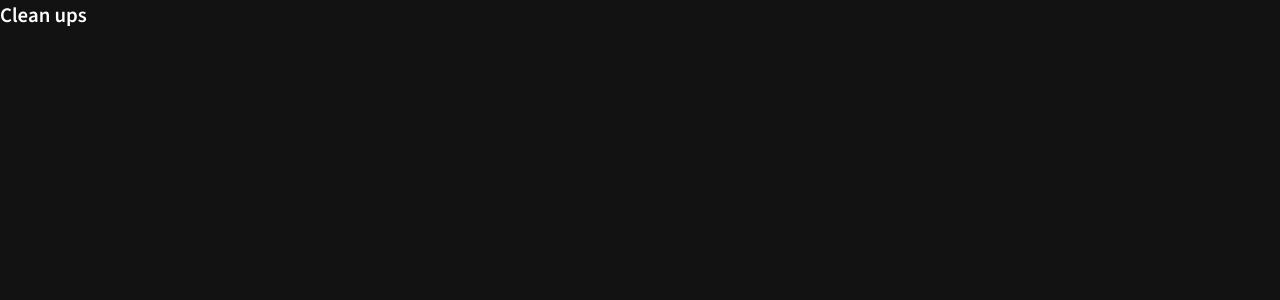
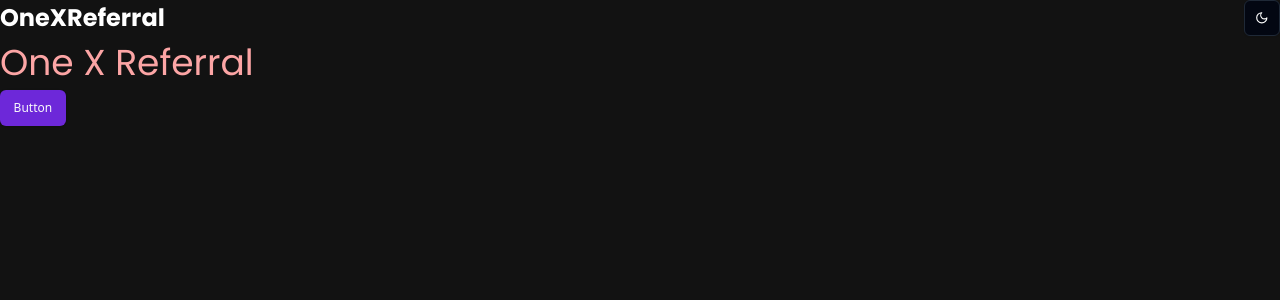
Before and after one commit to abhiiishek07/OneXReferral, a Next.js app: page / in a window 1280 px wide. Shown: the top 300 px of the page. Built offline with nearby package versions, Linux system fonts and the light colour scheme.

Commit message:
Feat: add next-themes

```diff
--- a/package.json
+++ b/package.json
@@ -9,9 +9,11 @@
     "lint": "next lint"
   },
   "dependencies": {
+    "@radix-ui/react-dropdown-menu": "^2.1.5",
+    "@radix-ui/react-slot": "^1.1.1",
     "class-variance-authority": "^0.7.1",
     "clsx": "^2.1.1",
-    "lucide-react": "^0.469.0",
+    "lucide-react": "^0.474.0",
     "next": "^14.2.22",
     "next-themes": "^0.4.4",
     "react": "^18.3.1",
--- a/src/app/(others)/layout.js
+++ b/src/app/(others)/layout.js
@@ -1,6 +1,7 @@
 import { poppins, source_sans } from "@/utils/fonts";
-import "../globals.css";
+import "@/app/globals.css";
 import { ThemeProvider } from "@/components/theme-provider";
+import Header from "@/components/shared/header";
 
 export const metadata = {
   title: "OneXReferral - One Referral Can Change Everything",
@@ -10,14 +11,15 @@
 export default function RootLayout({ children }) {
   return (
     <html lang="en">
-      <body className={` antialiased ${poppins} ${source_sans}`}>
+      <body className={`antialiased ${poppins} ${source_sans}`}>
         <ThemeProvider
           attribute="class"
           defaultTheme="dark"
           enableSystem
           disableTransitionOnChange
         >
-          {children}
+          <Header />
+          <main className="h-screen">{children}</main>
         </ThemeProvider>
       </body>
     </html>
--- a/src/app/(others)/page.js
+++ b/src/app/(others)/page.js
@@ -1,9 +1,12 @@
+"use client";
 import Image from "next/image";
+import { Button } from "@/components/ui/button";
 
 export default function Home() {
   return (
-    <section>
-      <p className="font-secondary font-semibold text-2xl">Clean ups</p>
+    <section className=" min-h-screen w-full text-red-300 ">
+      <h1 className="font-primary text-5xl ">One X Referral</h1>
+      <Button>Button</Button>
     </section>
   );
 }
--- a/src/app/globals.css
+++ b/src/app/globals.css
@@ -6,24 +6,24 @@
 @layer base {
   :root {
     --background: 0 0% 100%;
-    --foreground: 240 10% 3.9%;
+    --foreground: 224 71.4% 4.1%;
     --card: 0 0% 100%;
-    --card-foreground: 240 10% 3.9%;
+    --card-foreground: 224 71.4% 4.1%;
     --popover: 0 0% 100%;
-    --popover-foreground: 240 10% 3.9%;
-    --primary: 142.1 76.2% 36.3%;
-    --primary-foreground: 355.7 100% 97.3%;
-    --secondary: 240 4.8% 95.9%;
-    --secondary-foreground: 240 5.9% 10%;
-    --muted: 240 4.8% 95.9%;
-    --muted-foreground: 240 3.8% 46.1%;
-    --accent: 240 4.8% 95.9%;
-    --accent-foreground: 240 5.9% 10%;
+    --popover-foreground: 224 71.4% 4.1%;
+    --primary: 262.1 83.3% 57.8%;
+    --primary-foreground: 210 20% 98%;
+    --secondary: 220 14.3% 95.9%;
+    --secondary-foreground: 220.9 39.3% 11%;
+    --muted: 220 14.3% 95.9%;
+    --muted-foreground: 220 8.9% 46.1%;
+    --accent: 220 14.3% 95.9%;
+    --accent-foreground: 220.9 39.3% 11%;
     --destructive: 0 84.2% 60.2%;
-    --destructive-foreground: 0 0% 98%;
-    --border: 240 5.9% 90%;
-    --input: 240 5.9% 90%;
-    --ring: 142.1 76.2% 36.3%;
+    --destructive-foreground: 210 20% 98%;
+    --border: 220 13% 91%;
+    --input: 220 13% 91%;
+    --ring: 262.1 83.3% 57.8%;
     --radius: 0.5rem;
     --chart-1: 12 76% 61%;
     --chart-2: 173 58% 39%;
@@ -33,25 +33,25 @@
   }
 
   .dark {
-    --background: 20 14.3% 4.1%;
-    --foreground: 0 0% 95%;
-    --card: 24 9.8% 10%;
-    --card-foreground: 0 0% 95%;
-    --popover: 0 0% 9%;
-    --popover-foreground: 0 0% 95%;
-    --primary: 142.1 70.6% 45.3%;
-    --primary-foreground: 144.9 80.4% 10%;
-    --secondary: 240 3.7% 15.9%;
-    --secondary-foreground: 0 0% 98%;
-    --muted: 0 0% 15%;
-    --muted-foreground: 240 5% 64.9%;
-    --accent: 12 6.5% 15.1%;
-    --accent-foreground: 0 0% 98%;
+    --background: 224 71.4% 4.1%;
+    --foreground: 210 20% 98%;
+    --card: 224 71.4% 4.1%;
+    --card-foreground: 210 20% 98%;
+    --popover: 224 71.4% 4.1%;
+    --popover-foreground: 210 20% 98%;
+    --primary: 263.4 70% 50.4%;
+    --primary-foreground: 210 20% 98%;
+    --secondary: 215 27.9% 16.9%;
+    --secondary-foreground: 210 20% 98%;
+    --muted: 215 27.9% 16.9%;
+    --muted-foreground: 217.9 10.6% 64.9%;
+    --accent: 215 27.9% 16.9%;
+    --accent-foreground: 210 20% 98%;
     --destructive: 0 62.8% 30.6%;
-    --destructive-foreground: 0 85.7% 97.3%;
-    --border: 240 3.7% 15.9%;
-    --input: 240 3.7% 15.9%;
-    --ring: 142.4 71.8% 29.2%;
+    --destructive-foreground: 210 20% 98%;
+    --border: 215 27.9% 16.9%;
+    --input: 215 27.9% 16.9%;
+    --ring: 263.4 70% 50.4%;
     --chart-1: 220 70% 50%;
     --chart-2: 160 60% 45%;
     --chart-3: 30 80% 55%;
--- /dev/null
+++ b/src/components/shared/header/index.js
@@ -0,0 +1,41 @@
+"use client";
+import { Moon, Sun } from "lucide-react";
+import { useTheme } from "next-themes";
+
+import { Button } from "@/components/ui/button";
+import {
+  DropdownMenu,
+  DropdownMenuContent,
+  DropdownMenuItem,
+  DropdownMenuTrigger,
+} from "@/components/ui/dropdown-menu";
+
+const Header = () => {
+  const { setTheme } = useTheme();
+  return (
+    <div className="flex items-center justify-between">
+      <h1 className="font-primary font-bold text-3xl">OneXReferral</h1>
+      <div>
+        <DropdownMenu>
+          <DropdownMenuTrigger asChild>
+            <Button variant="outline" size="icon">
+              <Sun className="h-[1.2rem] w-[1.2rem] rotate-0 scale-100 transition-all dark:-rotate-90 dark:scale-0 " />
+              <Moon className="absolute h-[1.2rem] w-[1.2rem] rotate-90 scale-0 transition-all dark:rotate-0 dark:scale-100" />
+              <span className="sr-only">Toggle theme</span>
+            </Button>
+          </DropdownMenuTrigger>
+          <DropdownMenuContent align="end">
+            <DropdownMenuItem onClick={() => setTheme("light")}>
+              Light
+            </DropdownMenuItem>
+            <DropdownMenuItem onClick={() => setTheme("dark")}>
+              Dark
+            </DropdownMenuItem>
+          </DropdownMenuContent>
+        </DropdownMenu>
+      </div>
+    </div>
+  );
+};
+
+export default Header;
--- a/src/components/theme-provider/index.jsx
+++ b/src/components/theme-provider/index.jsx
@@ -4,5 +4,7 @@
 import { ThemeProvider as NextThemesProvider } from "next-themes";
 
 export function ThemeProvider({ children, ...props }) {
+  console.log("children", children, props);
+
   return <NextThemesProvider {...props}>{children}</NextThemesProvider>;
 }
--- /dev/null
+++ b/src/components/ui/button.jsx
@@ -0,0 +1,48 @@
+import * as React from "react"
+import { Slot } from "@radix-ui/react-slot"
+import { cva } from "class-variance-authority";
+
+import { cn } from "@/lib/utils"
+
+const buttonVariants = cva(
+  "inline-flex items-center justify-center gap-2 whitespace-nowrap rounded-md text-sm font-medium transition-colors focus-visible:outline-none focus-visible:ring-1 focus-visible:ring-ring disabled:pointer-events-none disabled:opacity-50 [&_svg]:pointer-events-none [&_svg]:size-4 [&_svg]:shrink-0",
+  {
+    variants: {
+      variant: {
+        default:
+          "bg-primary text-primary-foreground shadow hover:bg-primary/90",
+        destructive:
+          "bg-destructive text-destructive-foreground shadow-sm hover:bg-destructive/90",
+        outline:
+          "border border-input bg-background shadow-sm hover:bg-accent hover:text-accent-foreground",
+        secondary:
+          "bg-secondary text-secondary-foreground shadow-sm hover:bg-secondary/80",
+        ghost: "hover:bg-accent hover:text-accent-foreground",
+        link: "text-primary underline-offset-4 hover:underline",
+      },
+      size: {
+        default: "h-9 px-4 py-2",
+        sm: "h-8 rounded-md px-3 text-xs",
+        lg: "h-10 rounded-md px-8",
+        icon: "h-9 w-9",
+      },
+    },
+    defaultVariants: {
+      variant: "default",
+      size: "default",
+    },
+  }
+)
+
+const Button = React.forwardRef(({ className, variant, size, asChild = false, ...props }, ref) => {
+  const Comp = asChild ? Slot : "button"
+  return (
+    (<Comp
+      className={cn(buttonVariants({ variant, size, className }))}
+      ref={ref}
+      {...props} />)
+  );
+})
+Button.displayName = "Button"
+
+export { Button, buttonVariants }
--- /dev/null
+++ b/src/components/ui/dropdown-menu.jsx
@@ -0,0 +1,158 @@
+"use client"
+
+import * as React from "react"
+import * as DropdownMenuPrimitive from "@radix-ui/react-dropdown-menu"
+import { Check, ChevronRight, Circle } from "lucide-react"
+
+import { cn } from "@/lib/utils"
+
+const DropdownMenu = DropdownMenuPrimitive.Root
+
+const DropdownMenuTrigger = DropdownMenuPrimitive.Trigger
+
+const DropdownMenuGroup = DropdownMenuPrimitive.Group
+
+const DropdownMenuPortal = DropdownMenuPrimitive.Portal
+
+const DropdownMenuSub = DropdownMenuPrimitive.Sub
+
+const DropdownMenuRadioGroup = DropdownMenuPrimitive.RadioGroup
+
+const DropdownMenuSubTrigger = React.forwardRef(({ className, inset, children, ...props }, ref) => (
+  <DropdownMenuPrimitive.SubTrigger
+    ref={ref}
+    className={cn(
+      "flex cursor-default gap-2 select-none items-center rounded-sm px-2 py-1.5 text-sm outline-none focus:bg-accent data-[state=open]:bg-accent [&_svg]:pointer-events-none [&_svg]:size-4 [&_svg]:shrink-0",
+      inset && "pl-8",
+      className
+    )}
+    {...props}>
+    {children}
+    <ChevronRight className="ml-auto" />
+  </DropdownMenuPrimitive.SubTrigger>
+))
+DropdownMenuSubTrigger.displayName =
+  DropdownMenuPrimitive.SubTrigger.displayName
+
+const DropdownMenuSubContent = React.forwardRef(({ className, ...props }, ref) => (
+  <DropdownMenuPrimitive.SubContent
+    ref={ref}
+    className={cn(
+      "z-50 min-w-[8rem] overflow-hidden rounded-md border bg-popover p-1 text-popover-foreground shadow-lg data-[state=open]:animate-in data-[state=closed]:animate-out data-[state=closed]:fade-out-0 data-[state=open]:fade-in-0 data-[state=closed]:zoom-out-95 data-[state=open]:zoom-in-95 data-[side=bottom]:slide-in-from-top-2 data-[side=left]:slide-in-from-right-2 data-[side=right]:slide-in-from-left-2 data-[side=top]:slide-in-from-bottom-2",
+      className
+    )}
+    {...props} />
+))
+DropdownMenuSubContent.displayName =
+  DropdownMenuPrimitive.SubContent.displayName
+
+const DropdownMenuContent = React.forwardRef(({ className, sideOffset = 4, ...props }, ref) => (
+  <DropdownMenuPrimitive.Portal>
+    <DropdownMenuPrimitive.Content
+      ref={ref}
+      sideOffset={sideOffset}
+      className={cn(
+        "z-50 min-w-[8rem] overflow-hidden rounded-md border bg-popover p-1 text-popover-foreground shadow-md",
+        "data-[state=open]:animate-in data-[state=closed]:animate-out data-[state=closed]:fade-out-0 data-[state=open]:fade-in-0 data-[state=closed]:zoom-out-95 data-[state=open]:zoom-in-95 data-[side=bottom]:slide-in-from-top-2 data-[side=left]:slide-in-from-right-2 data-[side=right]:slide-in-from-left-2 data-[side=top]:slide-in-from-bottom-2",
+        className
+      )}
+      {...props} />
+  </DropdownMenuPrimitive.Portal>
+))
+DropdownMenuContent.displayName = DropdownMenuPrimitive.Content.displayName
+
+const DropdownMenuItem = React.forwardRef(({ className, inset, ...props }, ref) => (
+  <DropdownMenuPrimitive.Item
+    ref={ref}
+    className={cn(
+      "relative flex cursor-default select-none items-center gap-2 rounded-sm px-2 py-1.5 text-sm outline-none transition-colors focus:bg-accent focus:text-accent-foreground data-[disabled]:pointer-events-none data-[disabled]:opacity-50 [&>svg]:size-4 [&>svg]:shrink-0",
+      inset && "pl-8",
+      className
+    )}
+    {...props} />
+))
+DropdownMenuItem.displayName = DropdownMenuPrimitive.Item.displayName
+
+const DropdownMenuCheckboxItem = React.forwardRef(({ className, children, checked, ...props }, ref) => (
+  <DropdownMenuPrimitive.CheckboxItem
+    ref={ref}
+    className={cn(
+      "relative flex cursor-default select-none items-center rounded-sm py-1.5 pl-8 pr-2 text-sm outline-none transition-colors focus:bg-accent focus:text-accent-foreground data-[disabled]:pointer-events-none data-[disabled]:opacity-50",
+      className
+    )}
+    checked={checked}
+    {...props}>
+    <span className="absolute left-2 flex h-3.5 w-3.5 items-center justify-center">
+      <DropdownMenuPrimitive.ItemIndicator>
+        <Check className="h-4 w-4" />
+      </DropdownMenuPrimitive.ItemIndicator>
+    </span>
+    {children}
+  </DropdownMenuPrimitive.CheckboxItem>
+))
+DropdownMenuCheckboxItem.displayName =
+  DropdownMenuPrimitive.CheckboxItem.displayName
+
+const DropdownMenuRadioItem = React.forwardRef(({ className, children, ...props }, ref) => (
+  <DropdownMenuPrimitive.RadioItem
+    ref={ref}
+    className={cn(
+      "relative flex cursor-default select-none items-center rounded-sm py-1.5 pl-8 pr-2 text-sm outline-none transition-colors focus:bg-accent focus:text-accent-foreground data-[disabled]:pointer-events-none data-[disabled]:opacity-50",
+      className
+    )}
+    {...props}>
+    <span className="absolute left-2 flex h-3.5 w-3.5 items-center justify-center">
+      <DropdownMenuPrimitive.ItemIndicator>
+        <Circle className="h-2 w-2 fill-current" />
+      </DropdownMenuPrimitive.ItemIndicator>
+    </span>
+    {children}
+  </DropdownMenuPrimitive.RadioItem>
+))
+DropdownMenuRadioItem.displayName = DropdownMenuPrimitive.RadioItem.displayName
+
+const DropdownMenuLabel = React.forwardRef(({ className, inset, ...props }, ref) => (
+  <DropdownMenuPrimitive.Label
+    ref={ref}
+    className={cn("px-2 py-1.5 text-sm font-semibold", inset && "pl-8", className)}
+    {...props} />
+))
+DropdownMenuLabel.displayName = DropdownMenuPrimitive.Label.displayName
+
+const DropdownMenuSeparator = React.forwardRef(({ className, ...props }, ref) => (
+  <DropdownMenuPrimitive.Separator
+    ref={ref}
+    className={cn("-mx-1 my-1 h-px bg-muted", className)}
+    {...props} />
+))
+DropdownMenuSeparator.displayName = DropdownMenuPrimitive.Separator.displayName
+
+const DropdownMenuShortcut = ({
+  className,
+  ...props
+}) => {
+  return (
+    (<span
+      className={cn("ml-auto text-xs tracking-widest opacity-60", className)}
+      {...props} />)
+  );
+}
+DropdownMenuShortcut.displayName = "DropdownMenuShortcut"
+
+export {
+  DropdownMenu,
+  DropdownMenuTrigger,
+  DropdownMenuContent,
+  DropdownMenuItem,
+  DropdownMenuCheckboxItem,
+  DropdownMenuRadioItem,
+  DropdownMenuLabel,
+  DropdownMenuSeparator,
+  DropdownMenuShortcut,
+  DropdownMenuGroup,
+  DropdownMenuPortal,
+  DropdownMenuSub,
+  DropdownMenuSubContent,
+  DropdownMenuSubTrigger,
+  DropdownMenuRadioGroup,
+}
```
Also changed, not shown: 1 other file (tests, documents, lock files or other folders).
